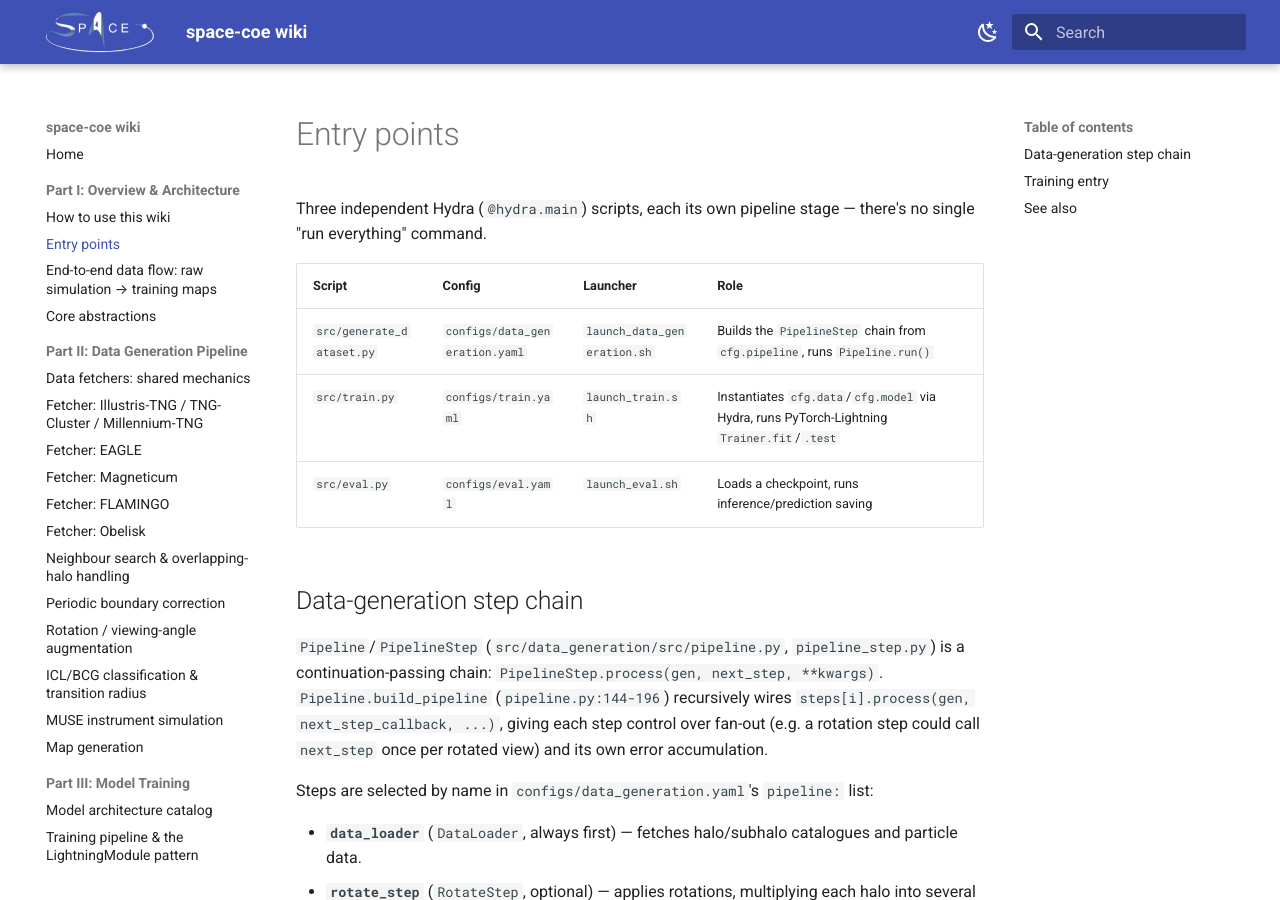
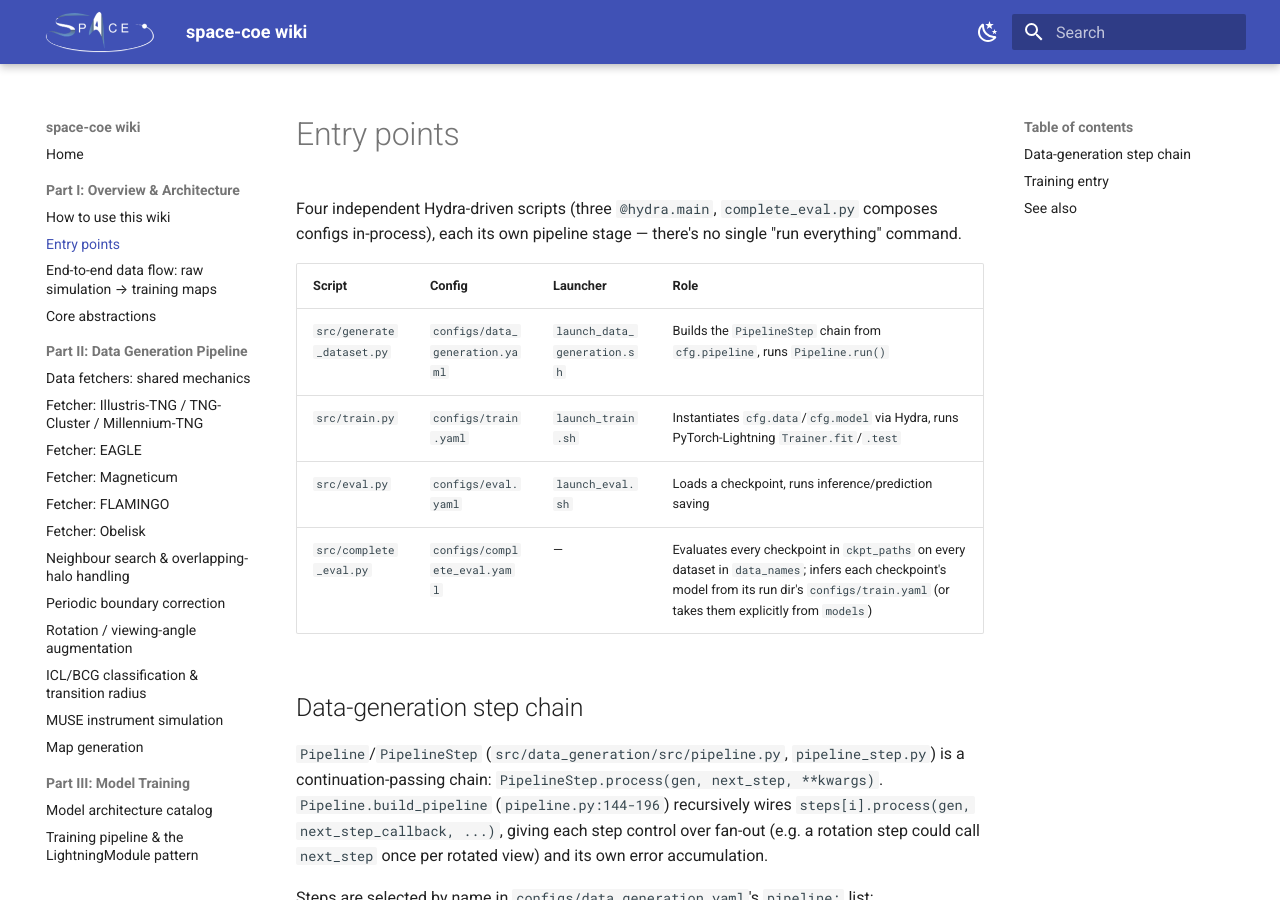
Before and after one commit to HPAI-BSC/Sim2Obs, an MkDocs documentation site: the page built from docs/wiki/01-overview-architecture/02-entry-points.md, in a window 1280 px wide and 900 px high. Built offline with MkDocs 1.6.1 and Material for MkDocs 9.7.7, drawn with Linux system fonts in a browser that asks for light colours.

```diff
--- a/docs/wiki/01-overview-architecture/02-entry-points.md
+++ b/docs/wiki/01-overview-architecture/02-entry-points.md
@@ -1,6 +1,7 @@
 # Entry points
 
-Three independent Hydra (`@hydra.main`) scripts, each its own pipeline
+Four independent Hydra-driven scripts (three `@hydra.main`, `complete_eval.py` composes
+configs in-process), each its own pipeline
 stage — there's no single "run everything" command.
 
 | Script | Config | Launcher | Role |
@@ -8,6 +9,7 @@
 | `src/generate_dataset.py` | `configs/data_generation.yaml` | `launch_data_generation.sh` | Builds the `PipelineStep` chain from `cfg.pipeline`, runs `Pipeline.run()` |
 | `src/train.py` | `configs/train.yaml` | `launch_train.sh` | Instantiates `cfg.data`/`cfg.model` via Hydra, runs PyTorch-Lightning `Trainer.fit`/`.test` |
 | `src/eval.py` | `configs/eval.yaml` | `launch_eval.sh` | Loads a checkpoint, runs inference/prediction saving |
+| `src/complete_eval.py` | `configs/complete_eval.yaml` | — | Evaluates every checkpoint in `ckpt_paths` on every dataset in `data_names`; infers each checkpoint's model from its run dir's `configs/train.yaml` (or takes them explicitly from `models`) |
 
 ## Data-generation step chain
 
```
Also changed, not shown: 5 other files.
